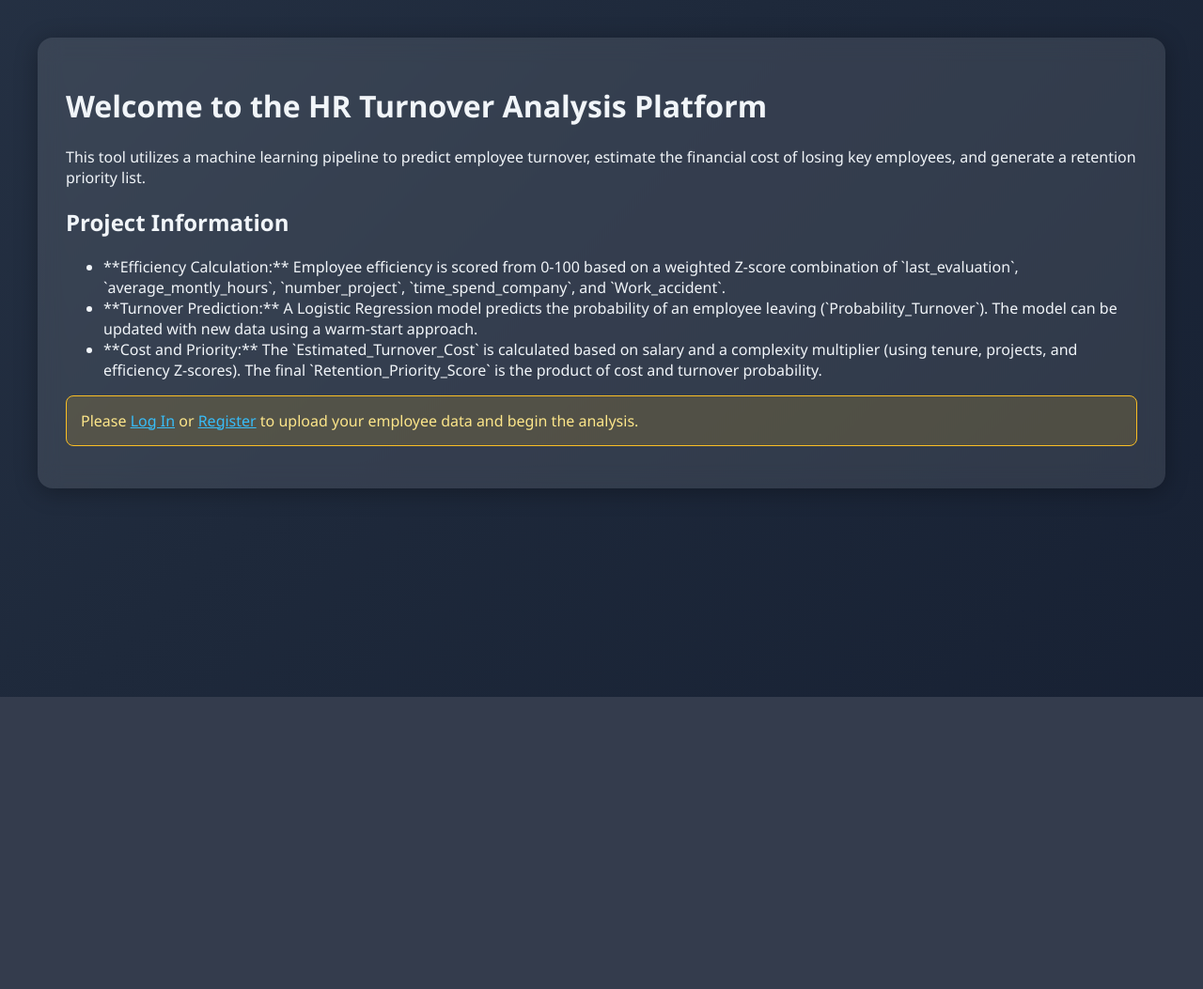
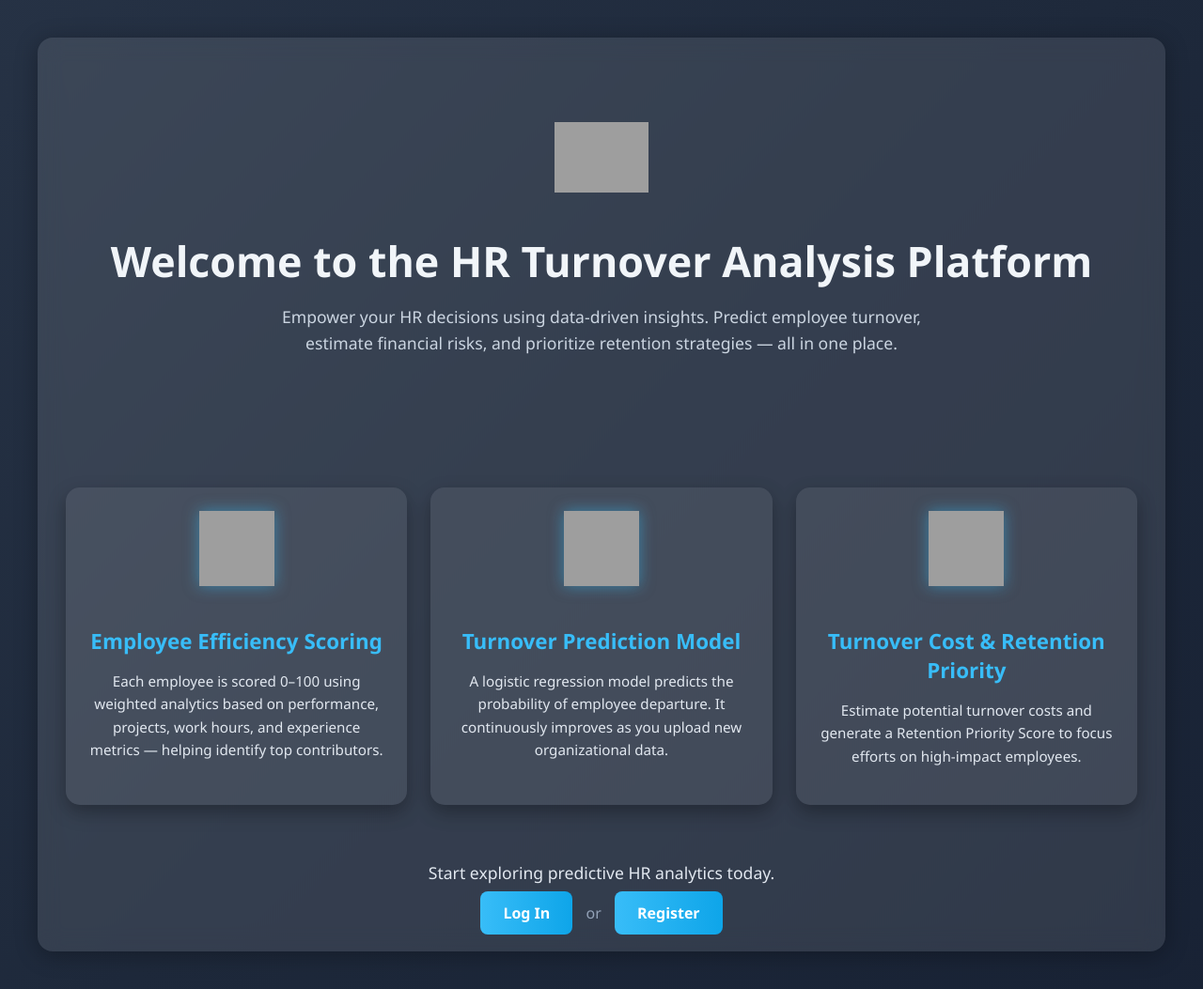
Before and after one commit to mukund0715-collab/Employee-Turnover-Prediction, a Django app: page / in a window 1280 px wide. Shown: the part 58-1111 px from the top of the page at 94% size. Before the commit the page ends 800 px from the top, so only its background shows below. Run offline with Django 5.2, Linux system fonts and the light colour scheme; grey boxes are pictures that could not be loaded.

Commit message:
Update home.html

```diff
--- a/turnover_project/templates/home.html
+++ b/turnover_project/templates/home.html
@@ -1,24 +1,152 @@
 {% extends "base.html" %}
-
 {% block title %}Home - HR Turnover Analysis{% endblock %}
 
 {% block content %}
-    <h1>Welcome to the HR Turnover Analysis Platform</h1>
-    <p>This tool utilizes a machine learning pipeline to predict employee turnover, estimate the financial cost of losing key employees, and generate a retention priority list.</p>
+<style>
+  /* Fade-in animations */
+  .fade-in { opacity: 0; transform: translateY(15px); animation: fadeInUp 1s ease forwards; }
+  @keyframes fadeInUp { to { opacity: 1; transform: translateY(0); } }
 
-    <h2>Project Information</h2>
-    <ul>
-        <li>**Efficiency Calculation:** Employee efficiency is scored from 0-100 based on a weighted Z-score combination of `last_evaluation`, `average_montly_hours`, `number_project`, `time_spend_company`, and `Work_accident`.</li>
-        <li>**Turnover Prediction:** A Logistic Regression model predicts the probability of an employee leaving (`Probability_Turnover`). The model can be updated with new data using a warm-start approach.</li>
-        <li>**Cost and Priority:** The `Estimated_Turnover_Cost` is calculated based on salary and a complexity multiplier (using tenure, projects, and efficiency Z-scores). The final `Retention_Priority_Score` is the product of cost and turnover probability.</li>
-    </ul>
+  /* Section styling */
+  .hero {
+      text-align: center;
+      padding: 60px 20px;
+  }
 
-    {% if not user.is_authenticated %}
-        <div class="alert">
-            Please <a href="{% url 'login' %}">Log In</a> or <a href="{% url 'register' %}">Register</a> to upload your employee data and begin the analysis.
-        </div>
-    {% else %}
-        <p>Go to your <a href="{% url 'profile' %}">Profile</a> to upload a file and view your analysis history.</p>
-    {% endif %}
+  .hero h1 {
+      font-size: 2.8rem;
+      font-weight: 700;
+      margin-bottom: 15px;
+      color: #f1f5f9;
+  }
 
+  .hero p {
+      font-size: 1.1rem;
+      color: #cbd5e1;
+      max-width: 700px;
+      margin: 0 auto 40px;
+      line-height: 1.6;
+  }
+
+  /* Info cards */
+  .info-section {
+      display: grid;
+      grid-template-columns: repeat(auto-fit, minmax(280px, 1fr));
+      gap: 25px;
+      margin-top: 40px;
+  }
+
+  .info-card {
+      background: rgba(255, 255, 255, 0.08);
+      border-radius: 15px;
+      padding: 25px;
+      text-align: center;
+      backdrop-filter: blur(8px);
+      box-shadow: 0 8px 20px rgba(0, 0, 0, 0.3);
+      transition: transform 0.3s ease, box-shadow 0.3s ease;
+  }
+
+  .info-card:hover {
+      transform: translateY(-5px);
+      box-shadow: 0 12px 30px rgba(0, 0, 0, 0.4);
+  }
+
+  .info-card img {
+      width: 80px;
+      height: 80px;
+      margin-bottom: 15px;
+      filter: drop-shadow(0 0 8px rgba(56, 189, 248, 0.5));
+  }
+
+  .info-card h3 {
+      color: #38bdf8;
+      font-size: 1.4rem;
+      margin-bottom: 10px;
+  }
+
+  .info-card p {
+      color: #e2e8f0;
+      font-size: 0.95rem;
+      line-height: 1.6;
+  }
+
+  /* Call to Action section */
+  .cta {
+      margin-top: 60px;
+      text-align: center;
+  }
+
+  .cta a {
+      background: linear-gradient(90deg, #38bdf8, #0ea5e9);
+      padding: 12px 24px;
+      border-radius: 8px;
+      color: white;
+      text-decoration: none;
+      font-weight: 600;
+      transition: transform 0.3s ease, box-shadow 0.3s ease;
+  }
+
+  .cta a:hover {
+      transform: translateY(-3px);
+      box-shadow: 0 8px 20px rgba(56, 189, 248, 0.4);
+  }
+
+</style>
+
+<!-- Hero Section -->
+<section class="hero fade-in">
+  <img src="https://cdn-icons-png.flaticon.com/512/8832/8832144.png" width="100" alt="Analytics Icon" />
+  <h1>Welcome to the HR Turnover Analysis Platform</h1>
+  <p>
+    Empower your HR decisions using data-driven insights. Predict employee turnover,
+    estimate financial risks, and prioritize retention strategies — all in one place.
+  </p>
+</section>
+
+<!-- Info Cards -->
+<div class="info-section fade-in" style="animation-delay: 0.2s;">
+  <div class="info-card">
+    <img src="https://cdn-icons-png.flaticon.com/512/4359/4359963.png" alt="Efficiency" />
+    <h3>Employee Efficiency Scoring</h3>
+    <p>
+      Each employee is scored 0–100 using weighted analytics based on performance,
+      projects, work hours, and experience metrics — helping identify top contributors.
+    </p>
+  </div>
+
+  <div class="info-card">
+    <img src="https://cdn-icons-png.flaticon.com/512/2490/2490567.png" alt="Prediction" />
+    <h3>Turnover Prediction Model</h3>
+    <p>
+      A logistic regression model predicts the probability of employee departure.
+      It continuously improves as you upload new organizational data.
+    </p>
+  </div>
+
+  <div class="info-card">
+    <img src="https://cdn-icons-png.flaticon.com/512/1680/1680413.png" alt="Cost Estimation" />
+    <h3>Turnover Cost & Retention Priority</h3>
+    <p>
+      Estimate potential turnover costs and generate a Retention Priority Score to
+      focus efforts on high-impact employees.
+    </p>
+  </div>
+</div>
+
+<!-- CTA Section -->
+<div class="cta fade-in" style="animation-delay: 0.4s;">
+  {% if not user.is_authenticated %}
+      <p style="color: #e2e8f0; font-size: 1.1rem; margin-bottom: 20px;">
+        Start exploring predictive HR analytics today.
+      </p>
+      <a href="{% url 'login' %}">Log In</a>
+      <span style="color:#94a3b8; margin: 0 10px;">or</span>
+      <a href="{% url 'register' %}">Register</a>
+  {% else %}
+      <p style="color: #e2e8f0; font-size: 1.1rem; margin-bottom: 20px;">
+        Continue your analysis and track employee retention performance.
+      </p>
+      <a href="{% url 'profile' %}">Go to Your Dashboard</a>
+  {% endif %}
+</div>
 {% endblock %}
```
